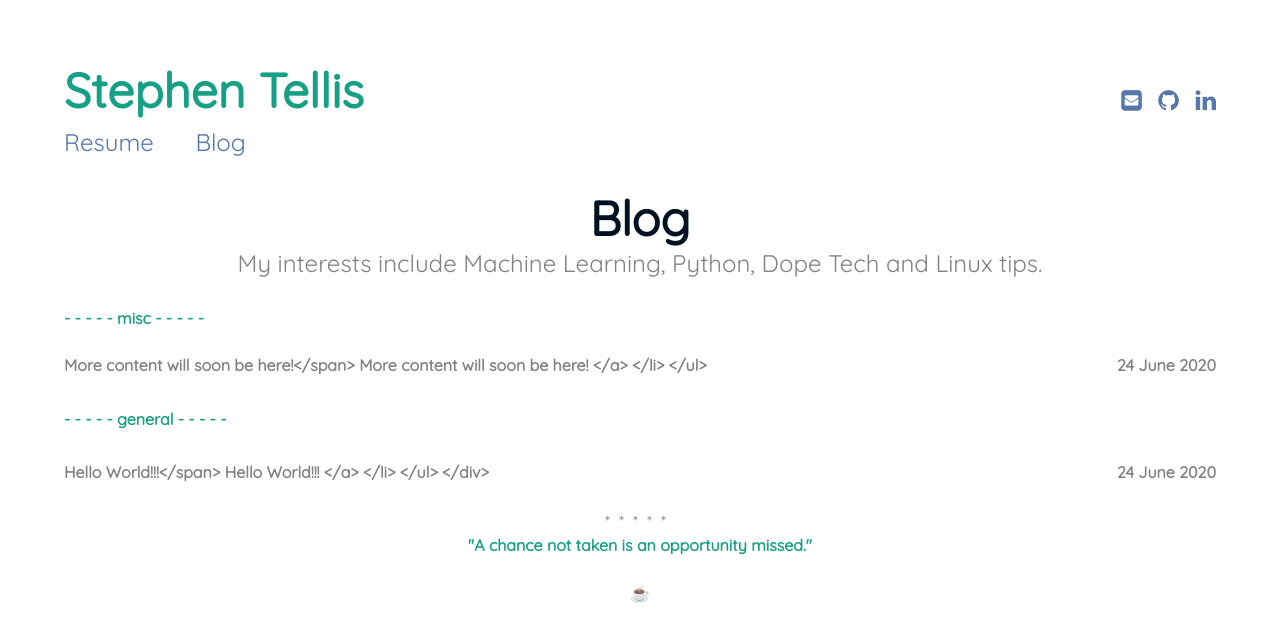
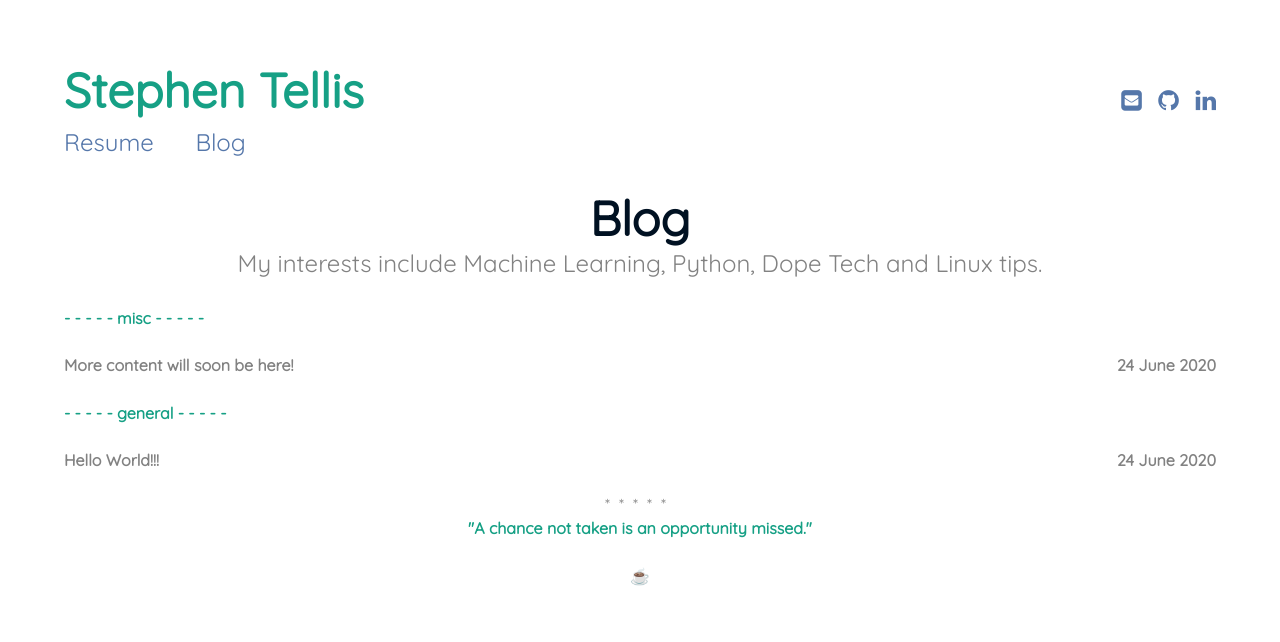
Before and after one commit to Stephen-Tellis/home, a Jekyll site: the page built from blog.md, in a window 1280 px wide. Shown: the top 642 px of the page. Built offline with Jekyll 4.4.1, drawn with Linux system fonts in a browser that asks for light colours.

Commit message:
Update blog.md

```diff
--- a/blog.md
+++ b/blog.md
@@ -22,7 +22,6 @@ subtitle: My interests include Machine Learning, Python, Dope Tech and Linux tip
 {% for post in category.items %}
 <li class="post-teaser">
 <a href="{{ post.url | prepend: site.baseurl }}">
-<h4 class="post-teaser__title">{{ post.title }}</span>
 <span class="post-teaser__title">{{ post.title }}</span>
 <span class="post-teaser__date">{{ post.date | date: "%d %B %Y" }}</span>
 </a>
```
